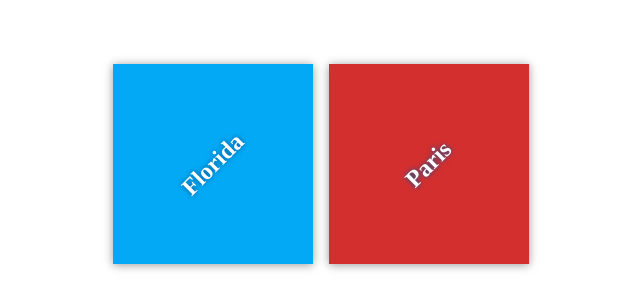
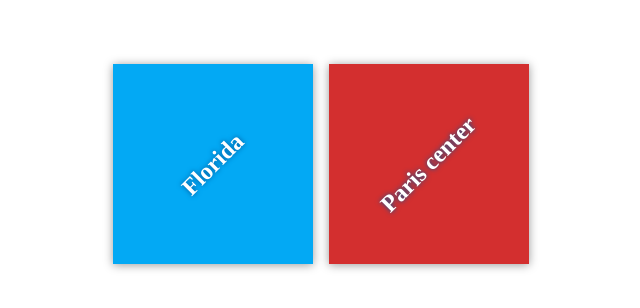
Before and after one commit to can10/my-travel-plans, a plain HTML site: page index.html in a window 1280 px wide. Shown: the part 236-544 px from the top of the page, without its empty margins (319-959 px from the left). Drawn offline with Linux system fonts and the light colour scheme.

Commit message:
Modifying starting destinations

```diff
--- a/index.html
+++ b/index.html
@@ -15,7 +15,7 @@
             </div>
 
             <div class="destination" id="paris">
-                <h2>Paris</h2>
+                <h2>Paris center</h2>
             </div>
         </div>
     </div>
```
